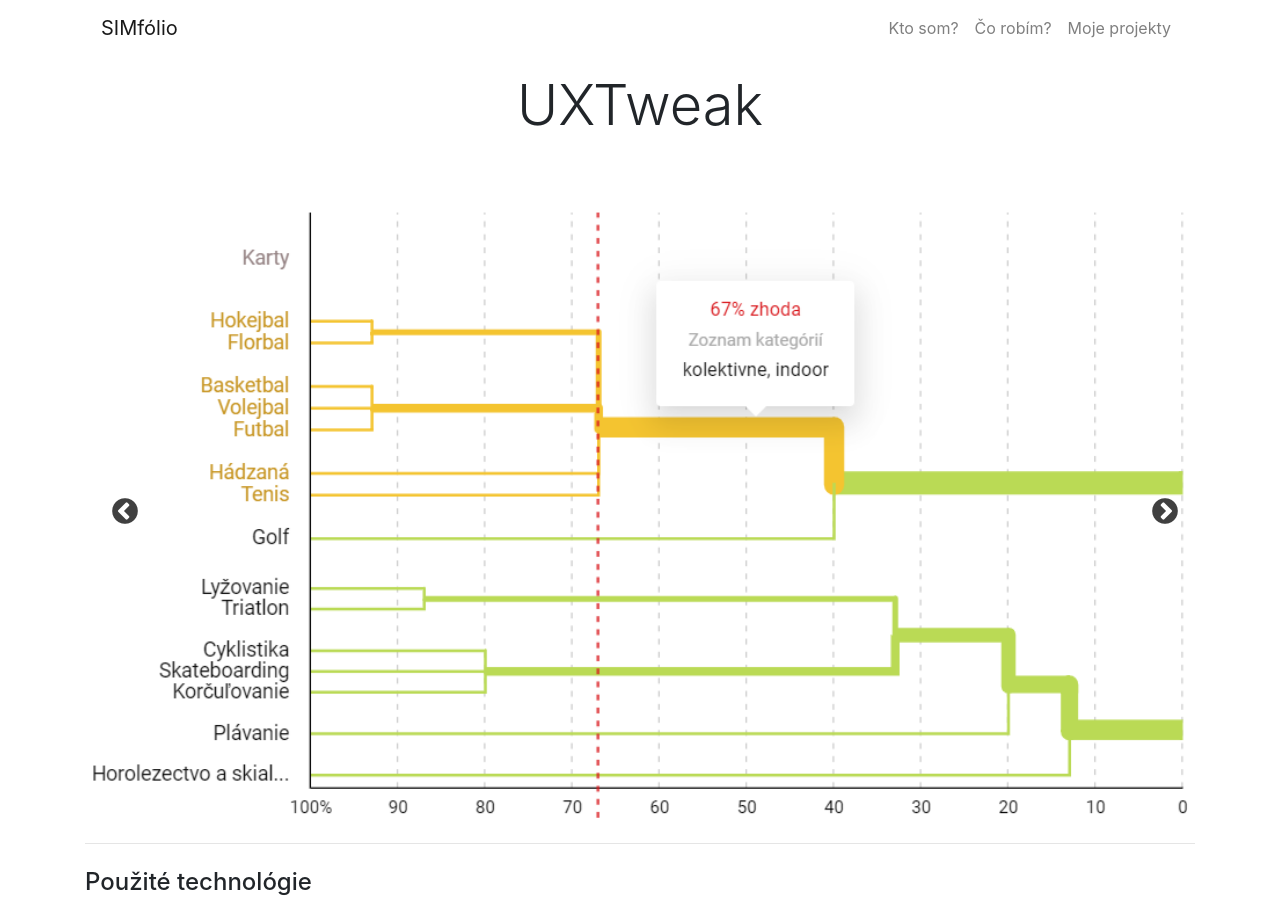
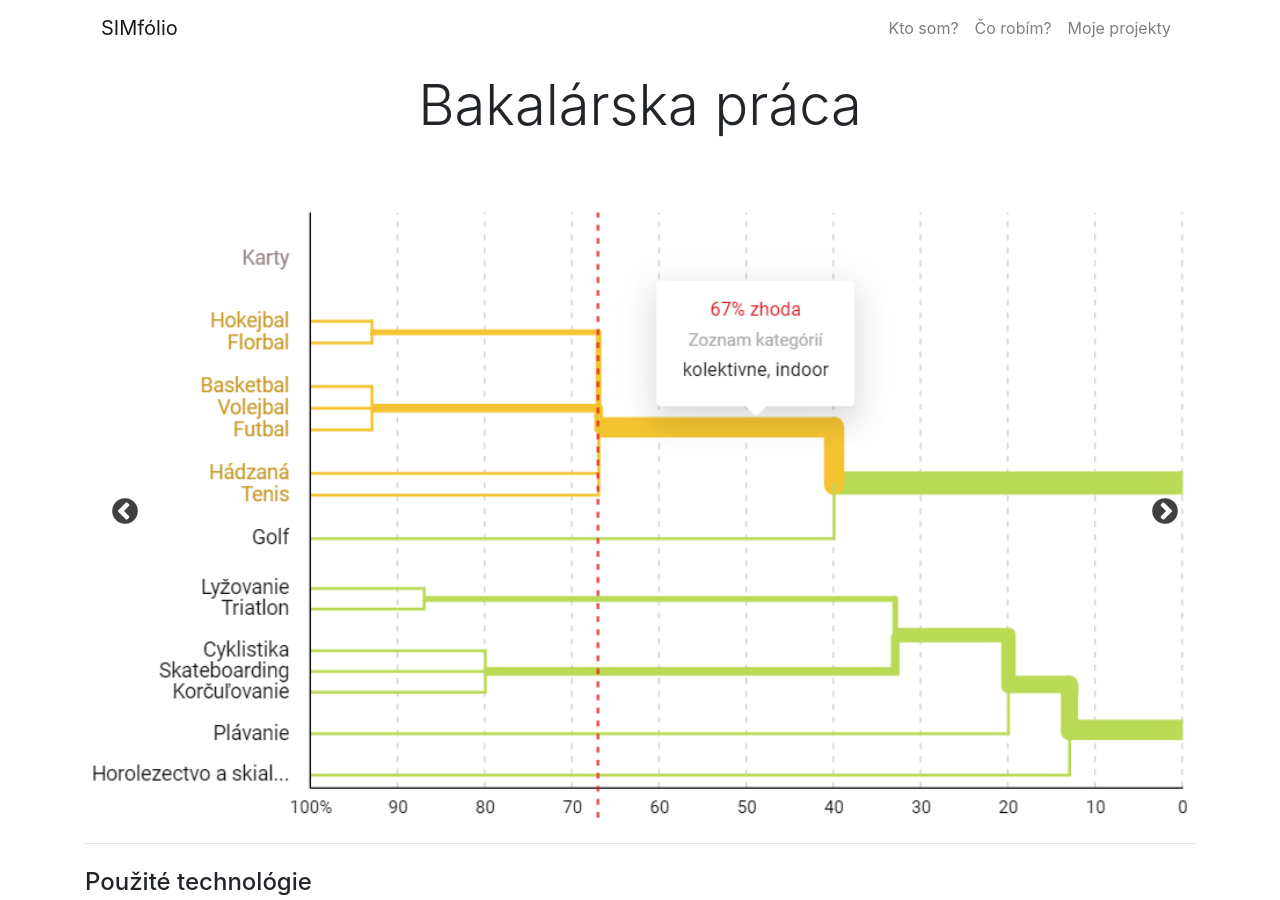
Before and after one commit to SimonaGlom/SimonaGlom.github.io, a Jekyll site: the page built from _projects/uxtweak.md, in a window 1280 px wide and 900 px high. Built offline with Jekyll 4.4.1, drawn with Linux system fonts in a browser that asks for light colours; nearby versions of some CDN libraries; some web fonts are replaced.

Commit message:
UPDATED: title project

```diff
--- a/_projects/uxtweak.md
+++ b/_projects/uxtweak.md
@@ -1,7 +1,7 @@
 ---
 layout: project
-title: UXTweak
-url_path: uxtweak
+title: Bakalárska práca
+url_path: bachelor-thesis
 image_path: /images/uxtweak.png
 carousel:
    - /images/uxtweak1.png
```
